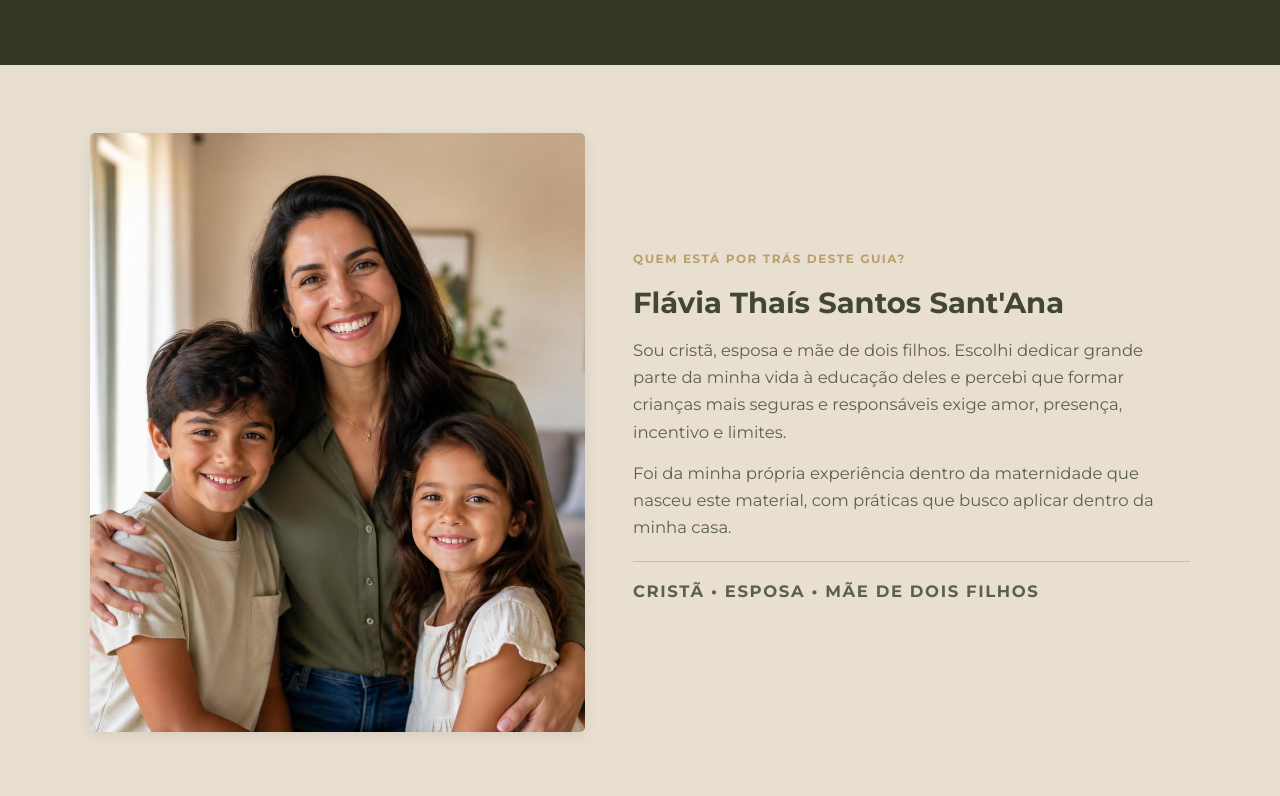
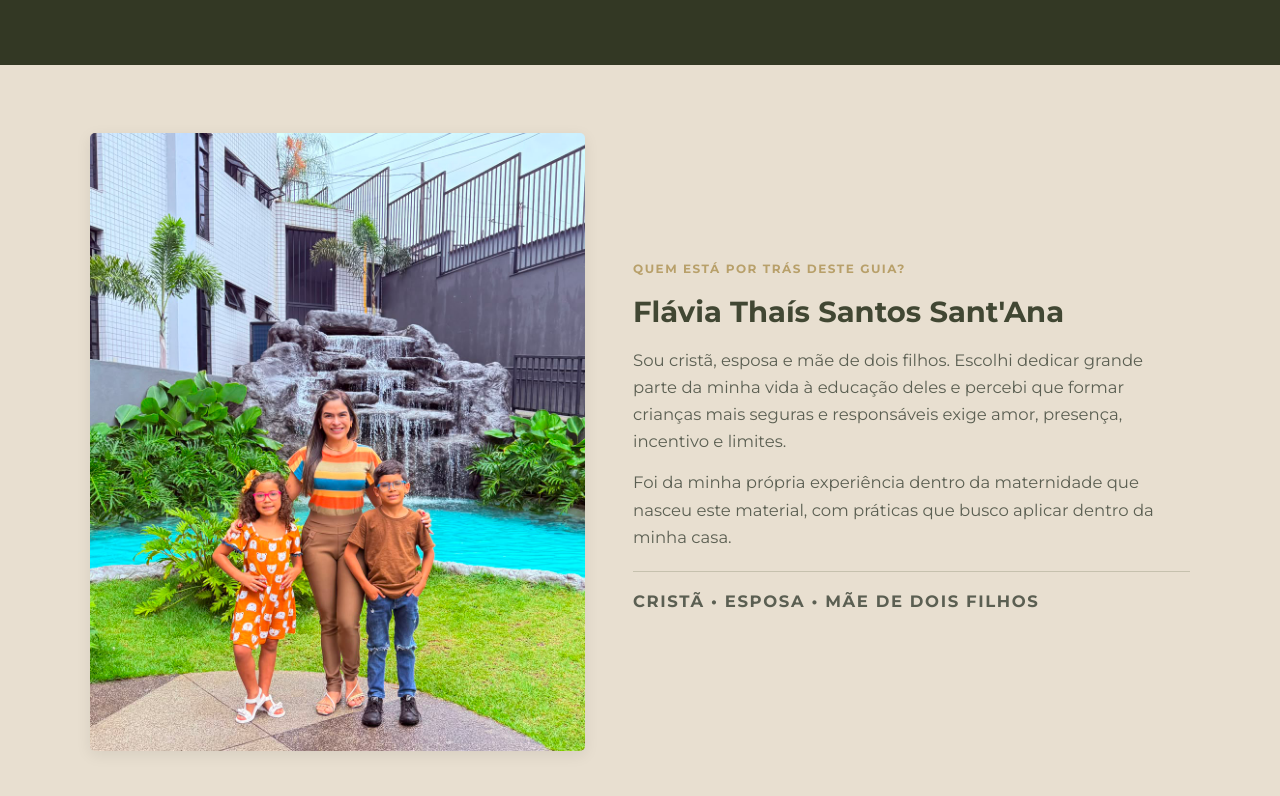
Before and after one commit to ivtr7/flaviathais, a plain HTML site: page index.html in a window 1280 px wide. Shown: the part 9964-10760 px from the top of the page. Drawn offline with Linux system fonts and the light colour scheme.

Commit message:
Update image source for Flávia Thaís Santos

```diff
--- a/index.html
+++ b/index.html
@@ -494,7 +494,7 @@
         <div class="autoridade-grid">
           <div>
             <img
-              src="assets/images/autora-flavia.jpg"
+              src="assets/images/flavia-crianças.jpg"
               alt="Flávia Thaís Santos Sant'Ana com os filhos"
               loading="lazy"
             />
```
